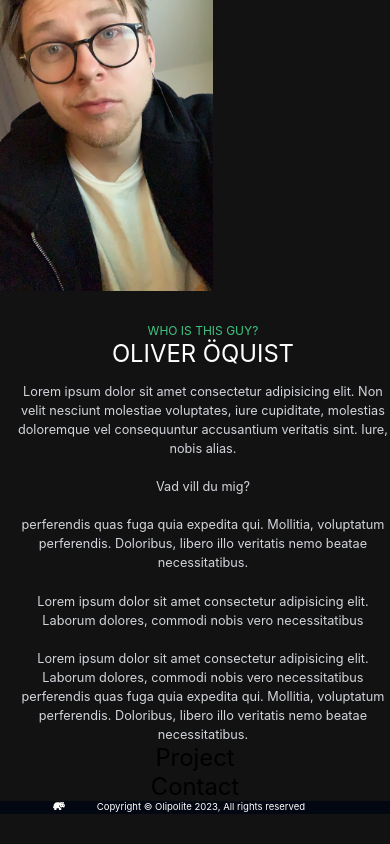
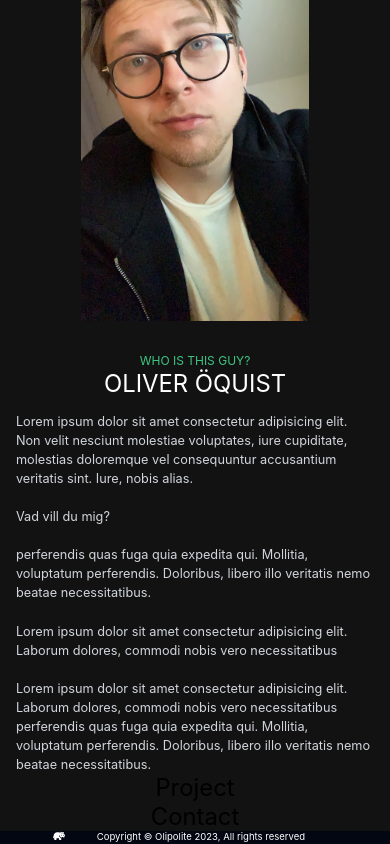
Before and after one commit to Olipolite/portfolioreact, a React (Create React App) app: page /about in a window 390 px wide. Shown: the part 1070-1914 px from the top of the page. Before the commit the page ends 1884 px from the top, so only its background shows below. Built offline with nearby package versions, Linux system fonts and the light colour scheme.

Commit message:
About section picture now centered on mobile devices, and aligned with with text on larger devices

```diff
--- a/src/components/About.jsx
+++ b/src/components/About.jsx
@@ -3,14 +3,14 @@ import Oli from '../IMG_3544.JPG';
 
 function About() {
   return (
-    <div id="about" className="container flex-col justify-center items-center mx-auto flex-grow min-h-screen pt-20">
-      <div className=" text-center sm:text-left sm:px-4 lg:flex justify-center md:px-32 lg:px-40 xl:px-64">
-        <img src={Oli} alt="oliver" className="w-72 h-auto lg:h-[550px] lg:w-[800px] pr-5 overflow-visible" />
-        <article className="pl-5">
+    <div id="about" className="container mx-auto flex-grow min-h-screen pt-20">
+      <div className="flex flex-col items-center text-center sm:text-left sm:px-4 lg:flex-row lg:items-center md:px-32 lg:px-40 xl:px-64">
+        <img src={Oli} alt="oliver" className="w-72 h-auto lg:self-start lg:h-[550px] lg:w-[800px]" />
+        <article className="px-5">
           <p className="text-cactus text-[12px] pt-10 lg:pt-0">WHO IS THIS GUY?</p>
           <h3 className="text-3xl text-white pb-4">OLIVER ÖQUIST</h3>
           <div>
-            <p className="text-gray-300 whitespace-pre-line">
+            <p className="text-left text-gray-300 whitespace-pre-line">
               Lorem ipsum dolor sit amet consectetur adipisicing elit.
               Non velit nesciunt molestiae voluptates, iure cupiditate,
               molestias doloremque vel consequuntur
```
